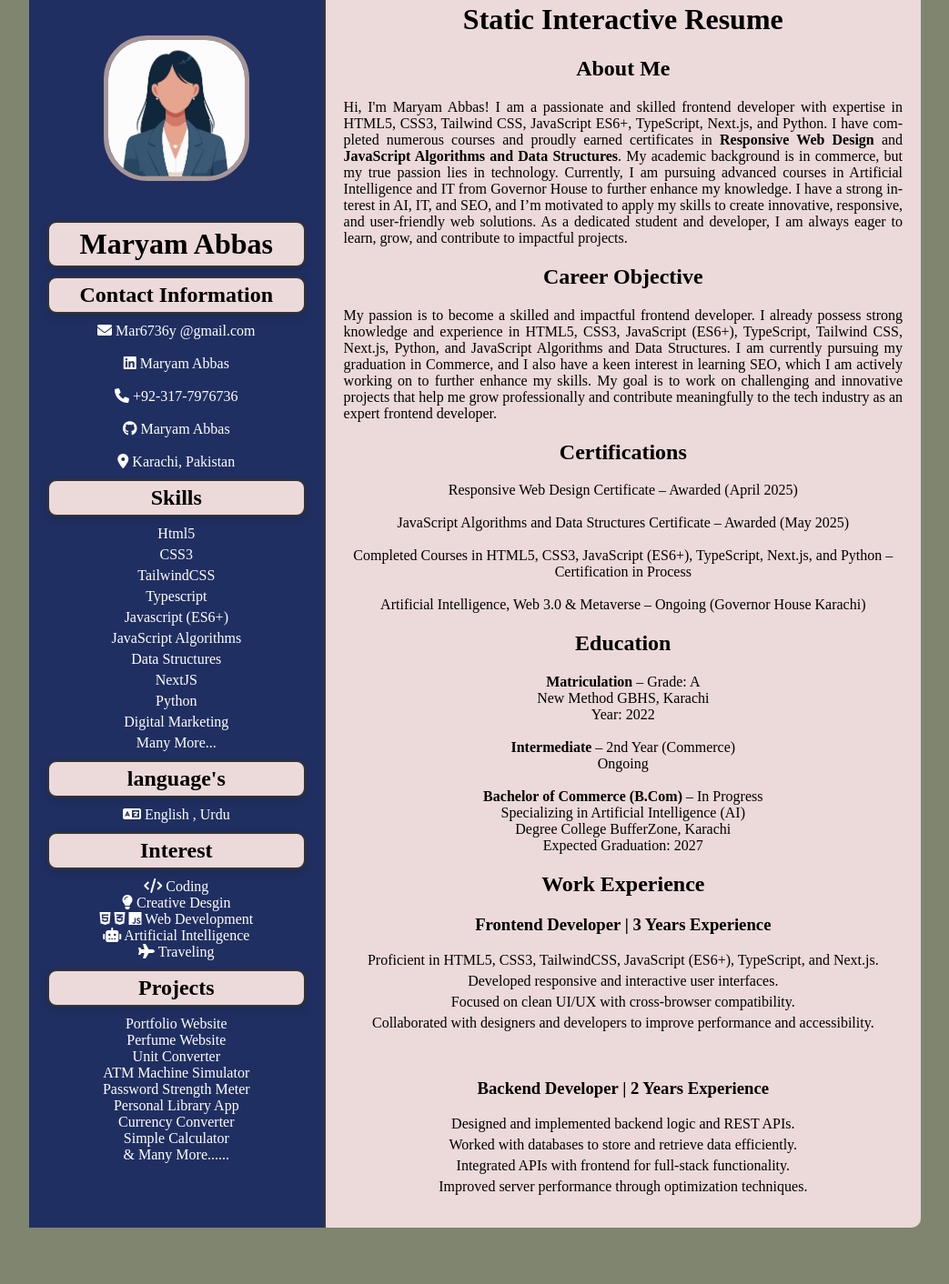
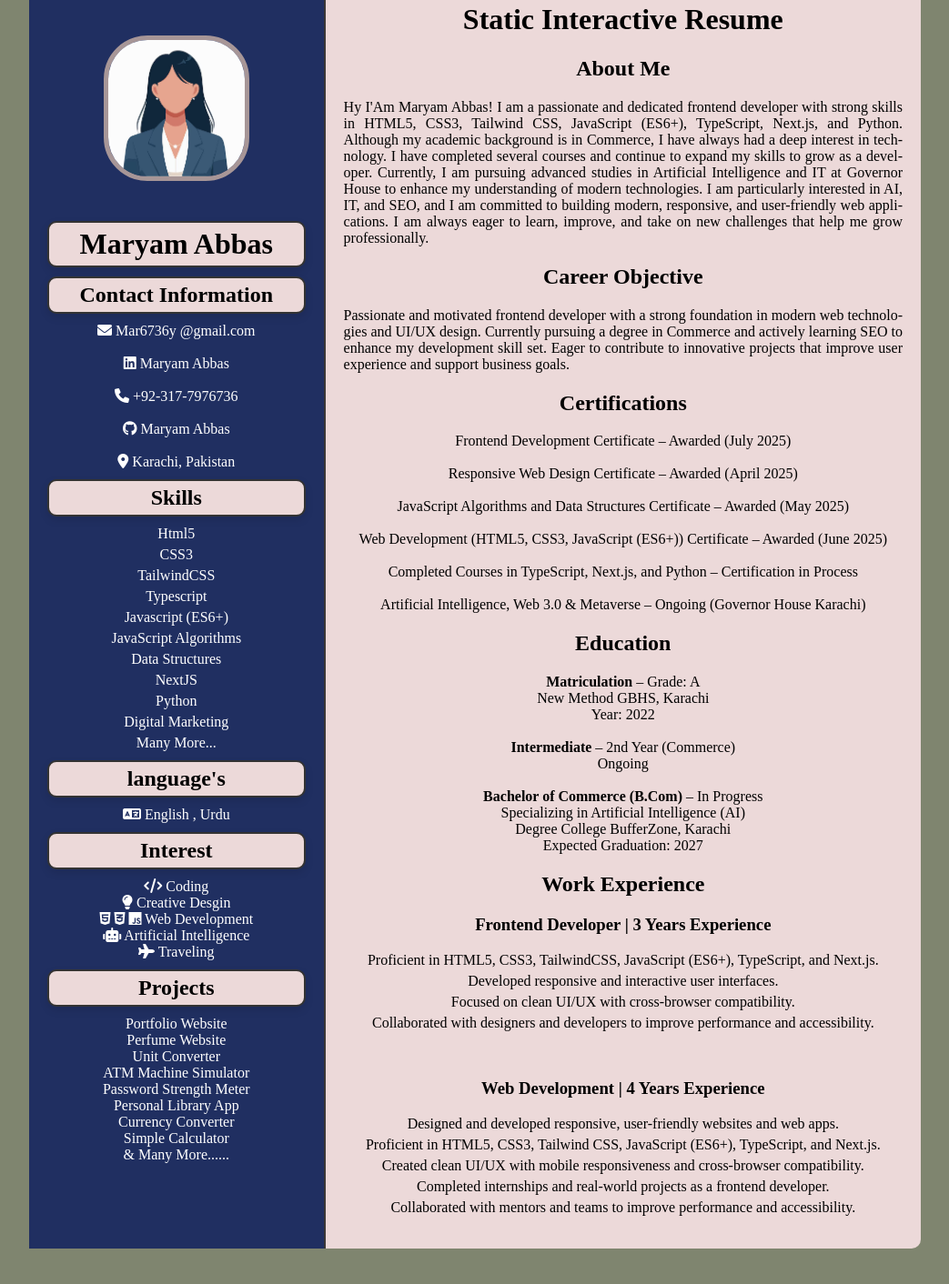
Before and after one commit to MaryamAbbas0/CV, a plain HTML site: page index.html in a window 1280 px wide. Shown: the part 188-1600 px from the top of the page at 91% size, without its empty margins (118-1161 px from the left). Drawn offline with nearby package versions, Linux system fonts and the light colour scheme; a script that the page names is missing.

Commit message:
Updated Resume with latest changes

```diff
--- a/index.html
+++ b/index.html
@@ -114,14 +114,12 @@
            <section id="objective">
   <h2 style="color: black; text-align: center;">About Me</h2>
   <p style="text-align: justify; hyphens: auto">
-    Hi, I'm Maryam Abbas!
-    I am a passionate and skilled frontend developer with expertise in HTML5, CSS3, Tailwind CSS, JavaScript ES6+, TypeScript, Next.js, and Python.
-    I have completed numerous courses and proudly earned certificates in <strong>Responsive Web Design</strong> and <strong>JavaScript Algorithms and Data Structures</strong>.
+    Hy I'Am Maryam Abbas!
+  I am a passionate and dedicated frontend developer with strong skills in HTML5, CSS3, Tailwind CSS, JavaScript (ES6+), TypeScript, Next.js, and Python. Although my academic background is in Commerce, I have always had a deep interest in technology.
 
-    My academic background is in commerce, but my true passion lies in technology. Currently, I am pursuing advanced courses in Artificial Intelligence and IT from Governor House to further enhance my knowledge.
+I have completed several courses and continue to expand my skills to grow as a developer. Currently, I am pursuing advanced studies in Artificial Intelligence and IT at Governor House to enhance my understanding of modern technologies.
 
-    I have a strong interest in AI, IT, and SEO, and I’m motivated to apply my skills to create innovative, responsive, and user-friendly web solutions.
-    As a dedicated student and developer, I am always eager to learn, grow, and contribute to impactful projects.
+I am particularly interested in AI, IT, and SEO, and I am committed to building modern, responsive, and user-friendly web applications. I am always eager to learn, improve, and take on new challenges that help me grow professionally.
   </p>
 </section>
 
@@ -130,11 +128,10 @@
 <section id="objective">
     <h2 style="color: black; text-align: center;">Career Objective</h2>
     <p style="text-align: justify; hyphens: auto">
-        My passion is to become a skilled and impactful frontend developer. I already possess strong knowledge and experience in HTML5, CSS3, JavaScript (ES6+), TypeScript, Tailwind CSS, Next.js, Python, and JavaScript Algorithms and Data Structures.
-
-        I am currently pursuing my graduation in Commerce, and I also have a keen interest in learning SEO, which I am actively working on to further enhance my skills.
-
-        My goal is to work on challenging and innovative projects that help me grow professionally and contribute meaningfully to the tech industry as an expert frontend developer.
+       Passionate and motivated frontend developer with a strong foundation in modern web technologies
+       and UI/UX design. Currently pursuing a degree in Commerce and actively learning SEO to enhance my
+       development skill set. Eager to contribute to innovative projects that improve user experience
+       and support business goals.
     </p>
 </section>
 
@@ -143,12 +140,18 @@
             <section id="certification">
   <h2 style="color: black; text-align: center;">Certifications</h2>
   <p style="text-align: center;">
+            Frontend Development Certificate – Awarded (July 2025)
+        <br>
+        <br>
     Responsive Web Design Certificate – Awarded (April 2025)<br />
     <br>
         JavaScript Algorithms and Data Structures Certificate – Awarded (May 2025)
         <br>
         <br>
-    Completed Courses in HTML5, CSS3, JavaScript (ES6+), TypeScript, Next.js, and Python – Certification in Process<br />
+        Web Development (HTML5, CSS3, JavaScript (ES6+)) Certificate – Awarded (June 2025)
+        <br>
+        <br>
+    Completed Courses in TypeScript, Next.js, and Python – Certification in Process<br />
     <br>
     Artificial Intelligence, Web 3.0 & Metaverse – Ongoing (Governor House Karachi)<br />
   </p>
@@ -193,13 +196,14 @@
   <br>
 
   <div style="text-align: center;">
-    <h3>Backend Developer | 2 Years Experience</h3>
+    <h3>Web Development | 4 Years Experience</h3>
     <p>
       <ul style="list-style: none; padding: 0;">
-        <li> Designed and implemented backend logic and REST APIs.</li>
-        <li> Worked with databases to store and retrieve data efficiently.</li>
-        <li> Integrated APIs with frontend for full-stack functionality.</li>
-        <li> Improved server performance through optimization techniques.</li>
+        <li> Designed and developed responsive, user-friendly websites and web apps.</li>
+        <li> Proficient in HTML5, CSS3, Tailwind CSS, JavaScript (ES6+), TypeScript, and Next.js.</li>
+        <li> Created clean UI/UX with mobile responsiveness and cross-browser compatibility.</li>
+        <li> Completed internships and real-world projects as a frontend developer.</li>
+        <li> Collaborated with mentors and teams to improve performance and accessibility.</li>
       </ul>
     </p>
   </div>
```
